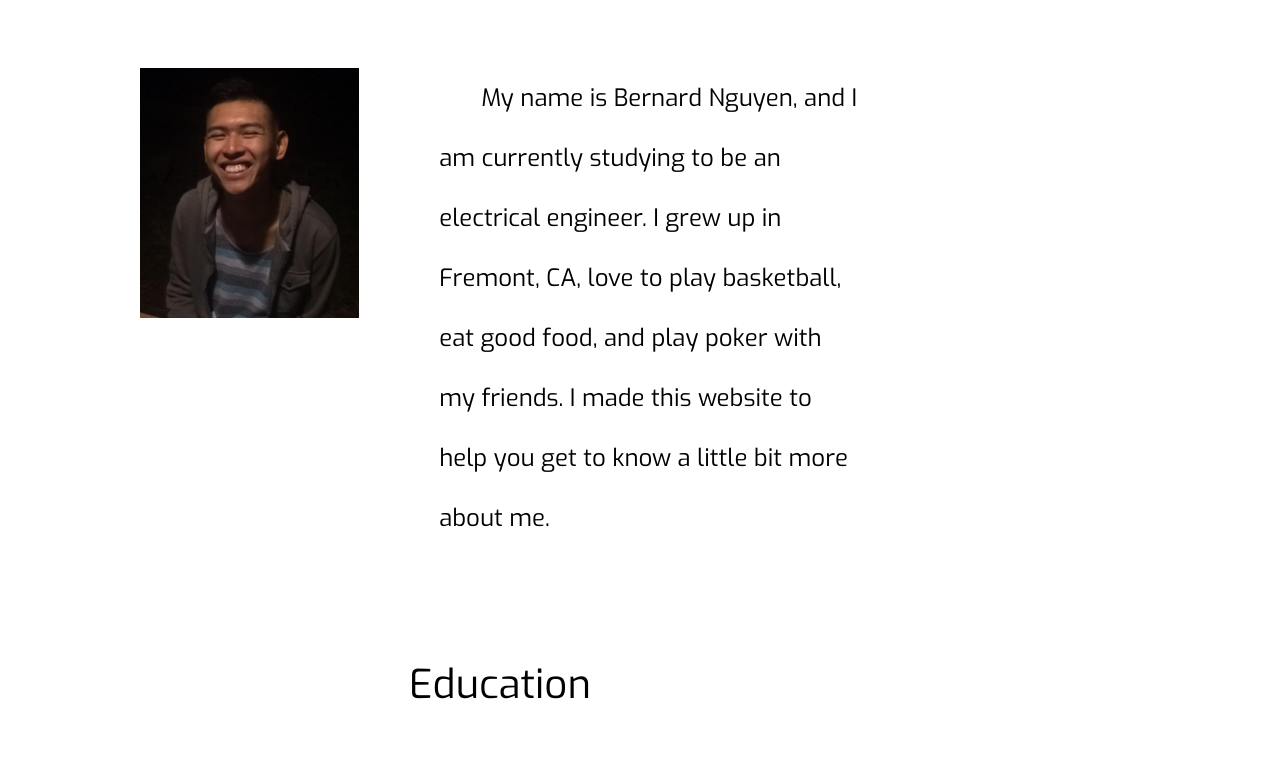
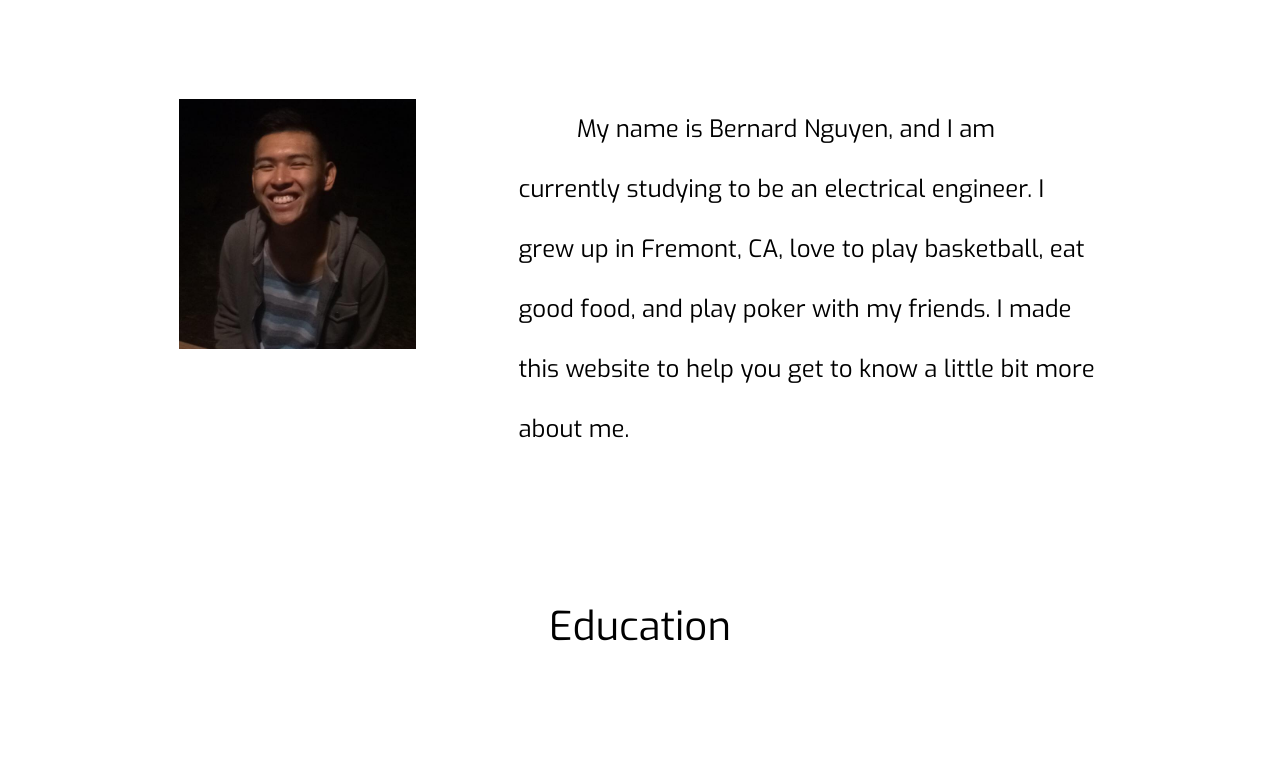
Before and after one commit to bernardnguyen/PersonalWebsite, a website: page index.html in a window 1280 px wide. Shown: the part 160-918 px from the top of the page. Drawn offline with nearby package versions, Linux system fonts and the light colour scheme; a web font is replaced by a local one.

Commit message:
main max width

```diff
--- a/style.css
+++ b/style.css
@@ -73,7 +73,8 @@ body {
     display: flex;
     flex-direction: column;
     padding-top: 65px;
-    max-width: 1000px;
+    justify-content: center;
+    max-width: 1500px;
 }
 
 .image{
```
